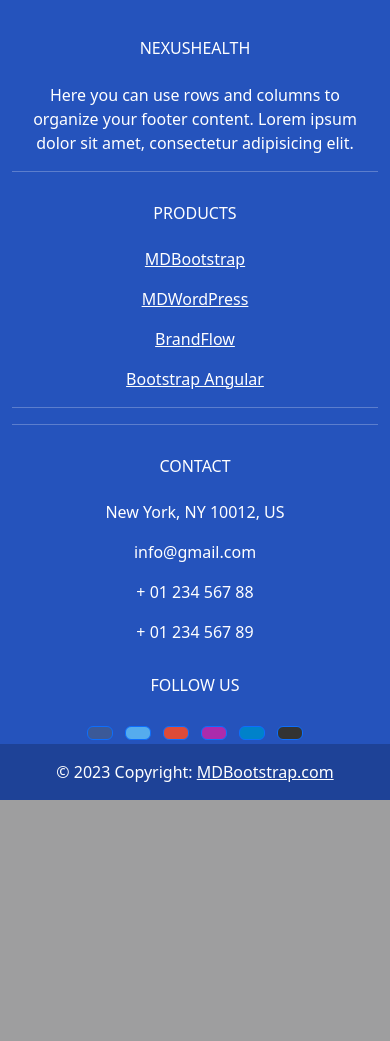
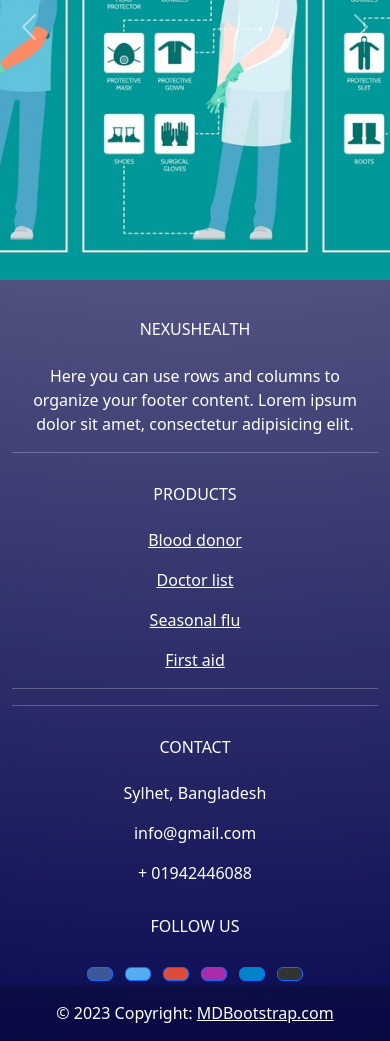
Before and after one commit to Root1-2/NexusHealth, a PHP site: page /Auth/Homepage/index.php in a window 390 px wide; the page is wider, and only the part inside the window is pictured. Shown: the part 3109-4150 px from the top of that part. Before the commit the page ends 3909 px from the top of that part, so only its background shows below. Run offline with PHP 8.4, Linux system fonts and the light colour scheme.

Commit message:
Add files via upload

```diff
--- a/NexusHealth/Homepage/index.php
+++ b/NexusHealth/Homepage/index.php
@@ -5,7 +5,7 @@
 ?>
 
 <!DOCTYPE html>
-<html lang="en" data-bs-theme="dark">
+<html lang="en">
 
 <head>
     <meta charset="UTF-8">
@@ -23,9 +23,7 @@
         .carousel-item {
             height: 60vh;
             min-height: 350px;
-            /* Optional: you can set a minimum height */
             max-height: 600px;
-            /* Optional: you can set a maximum height */
             overflow: hidden;
         }
 
@@ -33,10 +31,19 @@
             position: absolute;
             top: 0;
             left: 0;
-            min-height: 100%;
-            min-width: 100%;
             height: 100%;
-            object-fit: contain;
+            width: 100%;
+            object-fit: cover;
+        }
+
+        #heroes {
+            background: rgb(255, 255, 255);
+            background: radial-gradient(circle, rgba(255, 255, 255, 1) 0%, rgba(12, 14, 104, 1) 100%);
+        }
+
+        .transparent-input {
+            background-color: transparent;
+            outline: none;
         }
     </style>
 
@@ -46,13 +53,13 @@
 
     <!-- Heroes Section -->
     <section>
-        <div style="background-color: #2e68eb;">
+        <div id="heroes">
             <header class="p-3">
                 <div class="container">
                     <div class="d-flex flex-wrap align-items-center justify-content-center justify-content-lg-start">
                         <a href="index.php"
                             class="d-flex align-items-center mb-2 mb-lg-0 text-white text-decoration-none">
-                            <img src="../logo/1.png" alt="logo1" style="width: 210px;">
+                            <img src="../logo/reglogo.png" alt="logo1" style="width: 250px;">
                         </a>
 
                         <ul class="nav col-12 col-lg-auto me-lg-auto mb-2 justify-content-center mb-md-0">
@@ -63,8 +70,8 @@
                         </ul>
 
                         <form class="col-12 col-lg-auto mb-3 mb-lg-0 me-lg-3" role="search">
-                            <input type="search" class="form-control form-control-dark text-bg-dark"
-                                placeholder="Search..." aria-label="Search">
+                            <input type="search" class="form-control transparent-input" placeholder="Search..."
+                                aria-label="Search">
                         </form>
 
                         <!-- Login-Signup visible when there is no session. -->
@@ -101,21 +108,20 @@
             </header>
 
             <!-- Welcome Section -->
-            <div class="container col-xxl-8 px-4 py-5">
-                <div class="row flex-lg-row-reverse align-items-center g-5 py-5">
-                    <div class="col-10 col-sm-8 col-lg-6">
-                        <img src="../logo/7.png" alt="Bootstrap Themes" width="700">
-                    </div>
-                    <div class="col-lg-6">
-                        <h4 class="fw-bold text-body-emphasis lh-1 mb-3">Welcome to NexusHealth, your
-                            one-stop destination for comprehensive healthcare services.</h4>
-                        <p class="fs-6 lead" style="text-align: justify;">
-                            Discover a world of convenience at your fingertips, where you can seamlessly
+            <div class="container my-5">
+                <div class="row pb-0 pe-lg-0 pt-lg-5 align-items-center">
+                    <div class="col-lg-7 p-3 p-lg-5 pt-lg-3">
+                        <h1 class="display-6 fw-bold lh-1">Welcome to NexusHealth, your
+                            one-stop destination for comprehensive healthcare services
+                        </h1>
+                        <p class="lead">Discover a world of convenience at your fingertips, where you can seamlessly
                             book doctor appointments, access a well-stocked pharmacy, and find vital support from our
                             blood bank. Our user-friendly platform is designed to simplify your healthcare journey,
                             ensuring prompt and reliable care. Trust in our commitment to providing top-notch medical
-                            services, expert guidance, and a seamless user experience.
-                        </p>
+                            services, expert guidance, and a seamless user experience.</p>
+                    </div>
+                    <div class="col-lg-4 offset-lg-1 p-0 overflow-hidden">
+                        <img class="rounded-lg-3" src="../logo/17715715-removebg.png" alt="" width="400">
                     </div>
                 </div>
             </div>
@@ -162,24 +168,21 @@
             <div id="carouselExampleAutoplaying" class="carousel slide" data-bs-ride="carousel">
                 <div class="carousel-inner">
                     <div class="carousel-item active">
-                        <img src="../logo/7.jpg" class="d-block w-100" alt="..."
-                            style="object-fit: cover; height: 60%;">
+                        <img src="../logo/7.jpg" class="d-block w-100" alt="...">
                         <div class="carousel-caption d-none d-md-block">
                             <h5>First slide label</h5>
                             <p>Some representative placeholder content for the first slide.</p>
                         </div>
                     </div>
                     <div class="carousel-item">
-                        <img src="../logo/8.jpg" class="d-block w-100" alt="..."
-                            style="object-fit: cover; height: 60%;">
+                        <img src="../logo/8.jpg" class="d-block w-100" alt="...">
                         <div class="carousel-caption d-none d-md-block">
                             <h5>Second slide label</h5>
                             <p>Some representative placeholder content for the second slide.</p>
                         </div>
                     </div>
                     <div class="carousel-item">
-                        <img src="../logo/9.jpg" class="d-block w-100" alt="..."
-                            style="object-fit: cover; height: 60%;">
+                        <img src="../logo/9.jpg" class="d-block w-100" alt="...">
                         <div class="carousel-caption d-none d-md-block">
                             <h5>Third slide label</h5>
                             <p>Some representative placeholder content for the third slide.</p>
@@ -200,9 +203,13 @@
 
             <!-- Footer Section -->
             <footer class="text-center text-lg-start text-white" style="background-color: rgba(0, 0, 0, 0.2)">
+                <!-- Grid container -->
                 <div class="container p-4 pb-0">
+                    <!-- Section: Links -->
                     <section class="">
+                        <!--Grid row-->
                         <div class="row">
+                            <!-- Grid column -->
                             <div class="col-md-3 col-lg-3 col-xl-3 mx-auto mt-3">
                                 <h6 class="text-uppercase mb-4 font-weight-bold">
                                     NexusHealth
@@ -213,69 +220,86 @@
                                     elit.
                                 </p>
                             </div>
+                            <!-- Grid column -->
 
                             <hr class="w-100 clearfix d-md-none" />
 
+                            <!-- Grid column -->
                             <div class="col-md-2 col-lg-2 col-xl-2 mx-auto mt-3">
                                 <h6 class="text-uppercase mb-4 font-weight-bold">Products</h6>
                                 <p>
-                                    <a class="text-white">MDBootstrap</a>
+                                    <a class="text-white">Blood donor</a>
                                 </p>
                                 <p>
-                                    <a class="text-white">MDWordPress</a>
+                                    <a class="text-white">Doctor list</a>
                                 </p>
                                 <p>
-                                    <a class="text-white">BrandFlow</a>
+                                    <a class="text-white">Seasonal flu</a>
                                 </p>
                                 <p>
-                                    <a class="text-white">Bootstrap Angular</a>
+                                    <a class="text-white">First aid</a>
                                 </p>
                             </div>
+                            <!-- Grid column -->
 
                             <hr class="w-100 clearfix d-md-none" />
 
+                            <!-- Grid column -->
                             <hr class="w-100 clearfix d-md-none" />
 
+                            <!-- Grid column -->
                             <div class="col-md-4 col-lg-3 col-xl-3 mx-auto mt-3">
                                 <h6 class="text-uppercase mb-4 font-weight-bold">Contact</h6>
-                                <p><i class="fas fa-home mr-3"></i> New York, NY 10012, US</p>
+                                <p><i class="fas fa-home mr-3"></i> Sylhet, Bangladesh</p>
                                 <p><i class="fas fa-envelope mr-3"></i> info@gmail.com</p>
-                                <p><i class="fas fa-phone mr-3"></i> + 01 234 567 88</p>
-                                <p><i class="fas fa-print mr-3"></i> + 01 234 567 89</p>
+                                <p><i class="fas fa-phone mr-3"></i> + 01942446088</p>
                             </div>
+                            <!-- Grid column -->
 
+                            <!-- Grid column -->
                             <div class="col-md-3 col-lg-2 col-xl-2 mx-auto mt-3">
                                 <h6 class="text-uppercase mb-4 font-weight-bold">Follow us</h6>
 
+                                <!-- Facebook -->
                                 <a class="btn btn-primary btn-floating m-1" style="background-color: #3b5998" href="#!"
                                     role="button"><i class="fab fa-facebook-f"></i></a>
 
+                                <!-- Twitter -->
                                 <a class="btn btn-primary btn-floating m-1" style="background-color: #55acee" href="#!"
                                     role="button"><i class="fab fa-twitter"></i></a>
 
+                                <!-- Google -->
                                 <a class="btn btn-primary btn-floating m-1" style="background-color: #dd4b39" href="#!"
                                     role="button"><i class="fab fa-google"></i></a>
 
+                                <!-- Instagram -->
                                 <a class="btn btn-primary btn-floating m-1" style="background-color: #ac2bac" href="#!"
                                     role="button"><i class="fab fa-instagram"></i></a>
 
+                                <!-- Linkedin -->
                                 <a class="btn btn-primary btn-floating m-1" style="background-color: #0082ca" href="#!"
                                     role="button"><i class="fab fa-linkedin-in"></i></a>
-
+                                <!-- Github -->
                                 <a class="btn btn-primary btn-floating m-1" style="background-color: #333333" href="#!"
                                     role="button"><i class="fab fa-github"></i></a>
                             </div>
                         </div>
+                        <!--Grid row-->
                     </section>
+                    <!-- Section: Links -->
                 </div>
+                <!-- Grid container -->
 
+                <!-- Copyright -->
                 <div class="text-center p-3" style="background-color: rgba(0, 0, 0, 0.2)">
                     © 2023 Copyright:
                     <a class="text-white" href="https://mdbootstrap.com/">MDBootstrap.com</a>
                 </div>
+                <!-- Copyright -->
             </footer>
-        </div>
+            <!-- Footer -->
     </section>
+
 
     <script src="https://cdn.jsdelivr.net/npm/bootstrap@5.3.0/dist/js/bootstrap.bundle.min.js"
         integrity="sha384-geWF76RCwLtnZ8qwWowPQNguL3RmwHVBC9FhGdlKrxdiJJigb/j/68SIy3Te4Bkz"
```
Also changed, not shown: NexusHealth/logo/17715715-removebg.png (added), NexusHealth/logo/17715715.jpg (added), NexusHealth/logo/1w.jpg (added), NexusHealth/logo/3.jpg (added), NexusHealth/logo/4.jpg (added), NexusHealth/logo/5.jpg, NexusHealth/logo/6.jpg, NexusHealth/logo/7.jpg (added), NexusHealth/logo/8.jpg (added), NexusHealth/logo/9.jpg (added), NexusHealth/logo/9191758_26363.jpg (added), NexusHealth/logo/Screenshot (10).png (added), NexusHealth/logo/reglogo.png (added).
